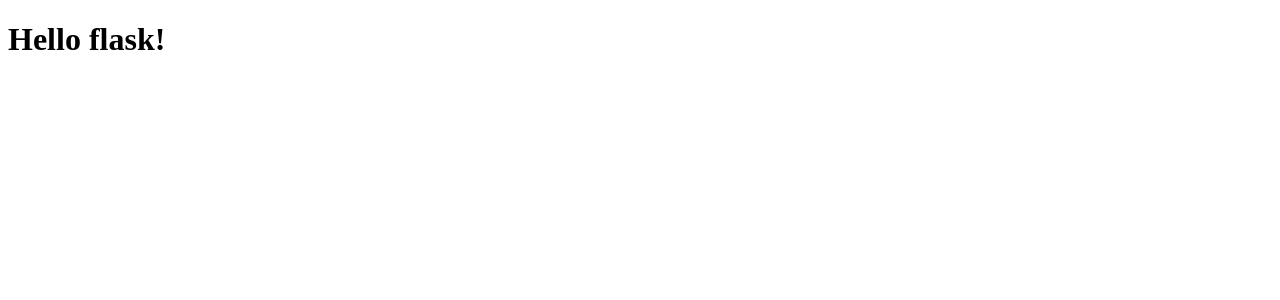
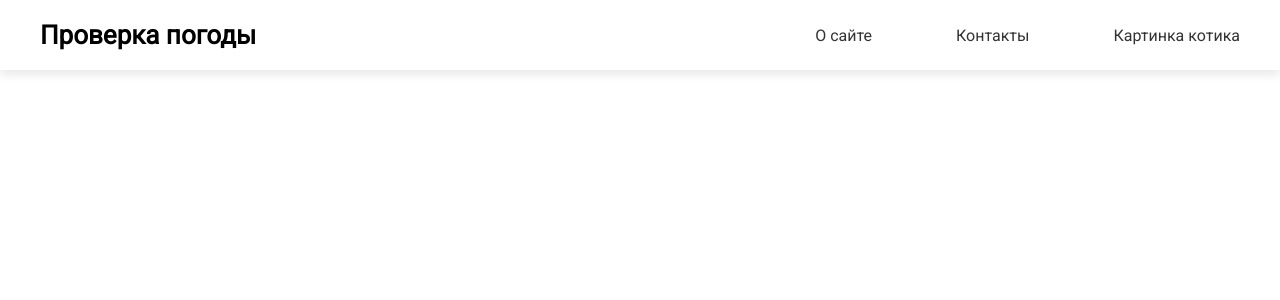
Before and after one commit to bolotovmark/webApp, a Flask app: page / in a window 1280 px wide. Shown: the top 300 px of the page. Run offline with Flask 2, Linux system fonts and the light colour scheme.

Commit message:
add navbar

```diff
--- a/static/style.css
+++ b/static/style.css
@@ -1,3 +1,36 @@
-body {
-    background-color: aquamarine;
+@import url('https://fonts.googleapis.com/css2?family=Roboto:wght@300;400&display=swap');
+
+*{
+    margin: 0;
+    padding: 0;
+    box-sizing: border-box;
+    font-family: 'Roboto', sans-serif;
 }
+.navbar{
+    width: 100%;
+    height: 70px;
+    box-shadow: 0 4px 10px rgba(0, 0, 0, .1);
+}
+.navbar .container{
+    height: 70px;
+    display: flex;
+    justify-content: space-between;
+    align-items: center;
+    text-decoration: none;
+}
+.navbar-brand{
+    font-weight: 700;
+    font-size: 26px;
+    text-decoration: none;
+    margin-left: 40px;
+}
+.navbar-menu li{
+    display: inline-block;
+    font-weight: 400;
+    margin-left: 40px;
+    margin-right: 40px;
+}
+.navbar-menu li a{
+    text-decoration: none;
+    color: #333;
+}
--- a/templates/index.html
+++ b/templates/index.html
@@ -3,8 +3,22 @@
 <head>
     <meta charset="UTF-8">
     <title>Some web-app</title>
+    <link href="../static/style.css" rel="stylesheet" type="text/css">
 </head>
 <body>
-<h1>Hello flask!</h1>
+
+    <nav class="navbar">
+        <div class="container">
+            <a class="navbar-brand">Проверка погоды</a>
+
+            <ul class="navbar-menu">
+                <li><a href = '#'>О сайте</a></li>
+                <li><a href = '#'>Контакты</a></li>
+                <li><a href = '#'>Картинка котика</a></li>
+            </ul>
+        </div>
+    </nav>
+
+
 </body>
 </html>
```
